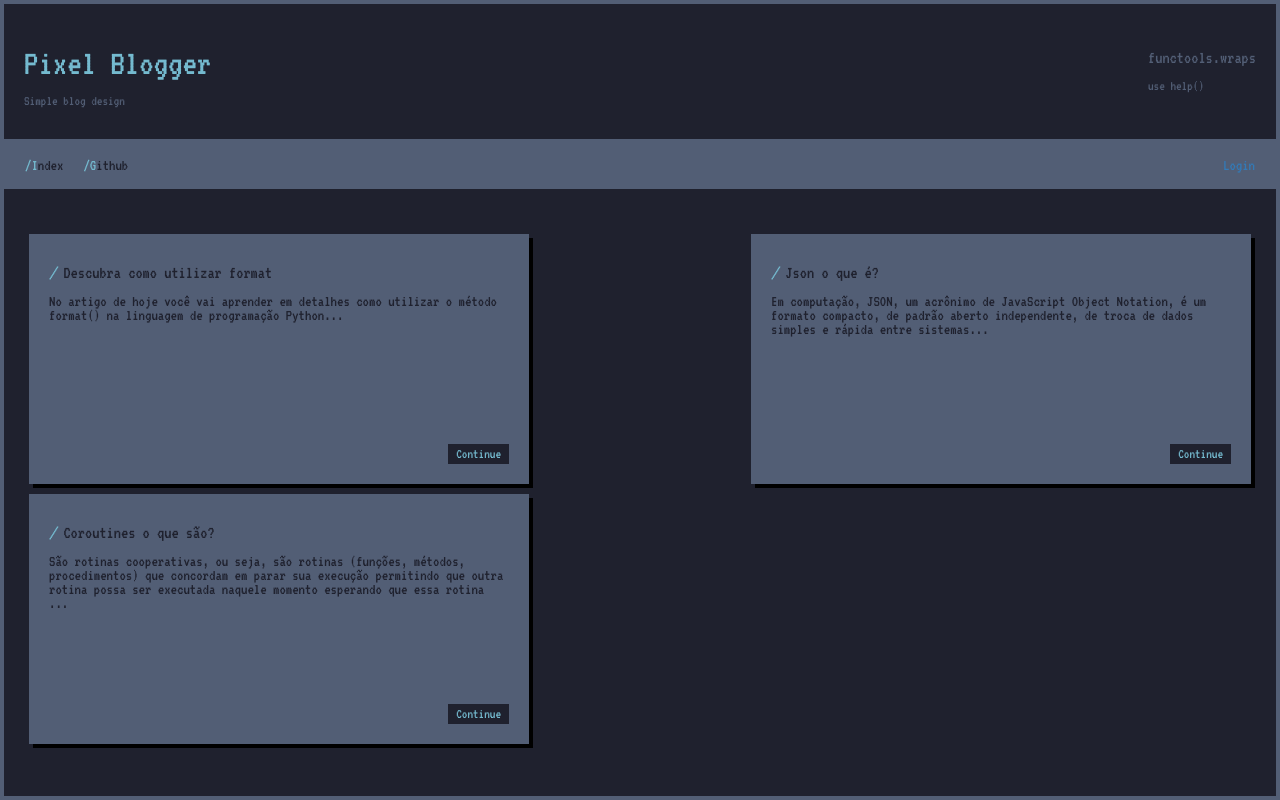
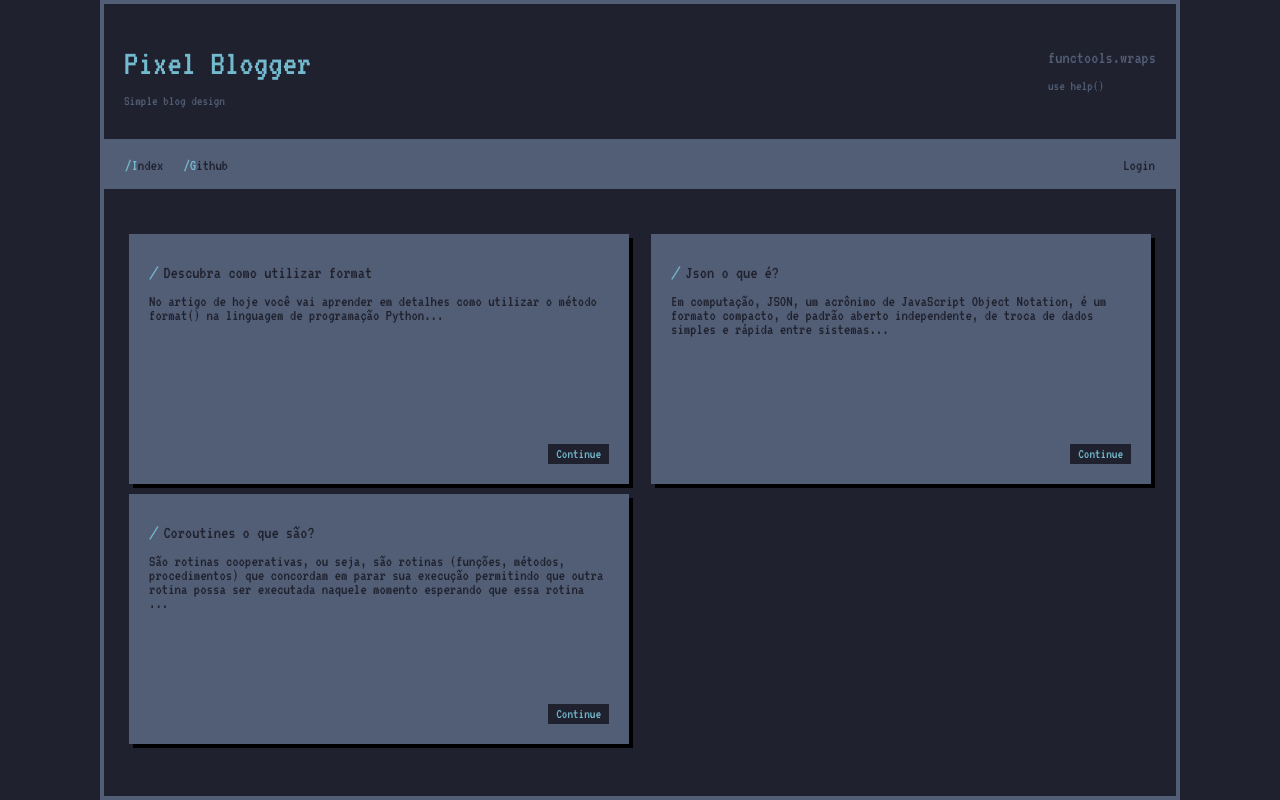
Before and after one commit to franklintimoteo/pixelblogger, a Flask app: page / in a window 1280 px wide. Run offline with Flask 2, Linux system fonts and the light colour scheme; style sheets or scripts are compiled from the project's sources; some libraries are stand-ins or nearby versions.

Commit message:
Add max width to main container

```diff
--- a/pixelblogger/app/static/css/global.css
+++ b/pixelblogger/app/static/css/global.css
@@ -4,6 +4,8 @@
   background-color: #1F212E;
   border: 4px solid #525E75;
   font-family: 'VT323', monospace;
-  color: #525E75; }
+  color: #525E75;
+  max-width: 1080px;
+  margin: 0 auto; }
 
 /*# sourceMappingURL=global.css.map */
--- a/pixelblogger/app/static/css/navbar.css
+++ b/pixelblogger/app/static/css/navbar.css
@@ -19,6 +19,9 @@
     .navbar-list ul em {
       font-style: normal;
       color: #74BACF; }
+    .navbar-list ul a {
+      text-decoration: none;
+      color: #1F212E; }
   .navbar .flex-right {
     justify-content: flex-end; }
 
--- a/pixelblogger/app/static/scss/global.scss
+++ b/pixelblogger/app/static/scss/global.scss
@@ -3,8 +3,6 @@
 body {
     margin: 0;
     padding: 0;
-    background-color: $primary-color;
-    border: 4px solid $secondary-color;
-    font-family: 'VT323', monospace;
-    color: $secondary-color;
+    background-color: $bg-color;
+
 }
--- a/pixelblogger/app/static/scss/navbar.scss
+++ b/pixelblogger/app/static/scss/navbar.scss
@@ -29,6 +29,11 @@
             color: $tertiary-color;
         }
 
+        a {
+            text-decoration: none;
+            color: $primary-color;
+        }
+
     }
 
     .flex-right {
--- a/pixelblogger/app/templates/navbar.html
+++ b/pixelblogger/app/templates/navbar.html
@@ -5,8 +5,8 @@
 <navbar class="navbar">
     <div class="navbar-list">
         <ul>
-            <li><em>/I</em>ndex</li>
-            <li><em>/G</em>ithub</li>
+            <li><a href="{{ url_for('main.index') }}"><em>/I</em>ndex</a></li>
+            <li><a href="https://github.com/franklintimoteo" target="_blank" referrerpolicy="no-referrer"><em>/G</em>ithub</a></li>
         </ul>
 
         <ul class='flex-right'>
```
Also changed, not shown: 2 other files.
